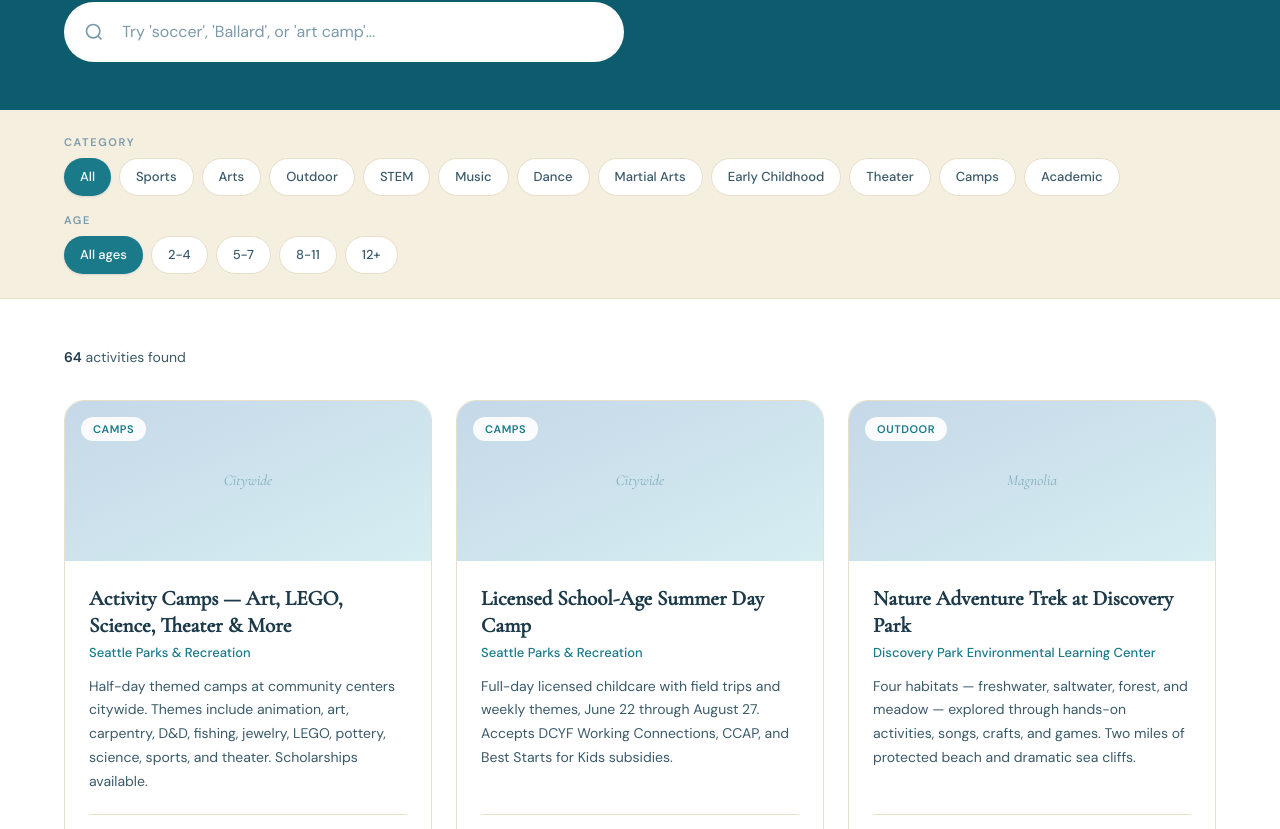
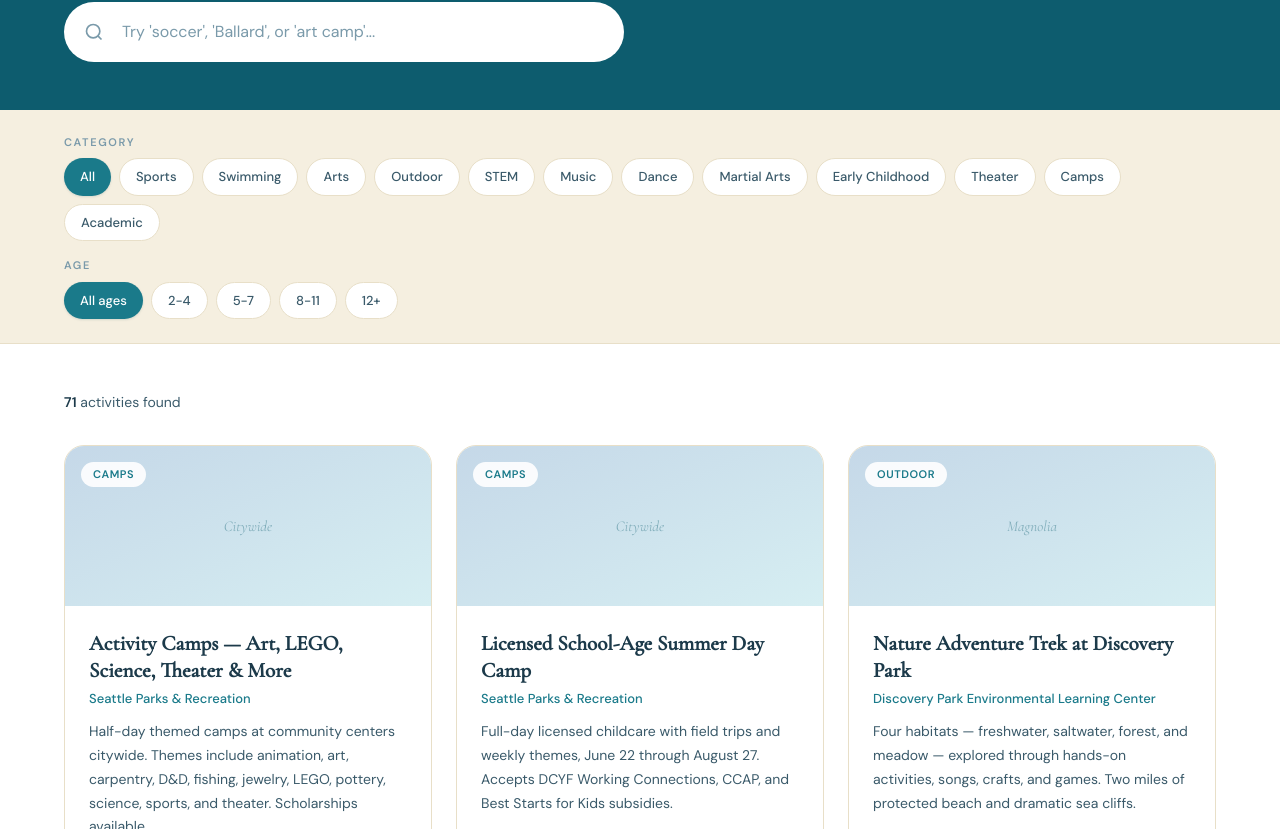
Before and after one commit to thelittlesound/littlesound-landing, a Next.js app: page /discover in a window 1280 px wide. Shown: the part 351-1180 px from the top of the page. Built offline with nearby package versions, Linux system fonts and the light colour scheme.

Commit message:
Add Swimming category: 7 Seattle providers, Discover filter, homepage card

```diff
--- a/app/components/Categories.tsx
+++ b/app/components/Categories.tsx
@@ -15,7 +15,7 @@ export default function Categories() {
     { emoji: '🧠', name: 'STEM & Academics', count: (counts['STEM'] || 0) + (counts['Academic'] || 0) },
     { emoji: '🎭', name: 'Theater & Drama',  count: counts['Theater'] || 0 },
     { emoji: '🌱', name: 'Early Childhood',  count: counts['Early Childhood'] || 0 },
-    { emoji: '🗂️', name: 'All Activities',   count: activities.length },
+    { emoji: '🏊', name: 'Swimming',          count: counts['Swimming'] || 0 },
   ];
 
   return (
--- a/app/data/activities.json
+++ b/app/data/activities.json
@@ -1,7 +1,7 @@
 [
   {
     "id": "1",
-    "title": "Activity Camps — Art, LEGO, Science, Theater & More",
+    "title": "Activity Camps \u2014 Art, LEGO, Science, Theater & More",
     "provider": "Seattle Parks & Recreation",
     "category": "Camps",
     "neighborhood": "Citywide",
@@ -35,7 +35,7 @@
     "ageMax": 12,
     "price": 350,
     "priceUnit": "week",
-    "description": "Four habitats — freshwater, saltwater, forest, and meadow — explored through hands-on activities, songs, crafts, and games. Two miles of protected beach and dramatic sea cliffs.",
+    "description": "Four habitats \u2014 freshwater, saltwater, forest, and meadow \u2014 explored through hands-on activities, songs, crafts, and games. Two miles of protected beach and dramatic sea cliffs.",
     "website": "https://www.seattle.gov/parks/learning-and-childcare/camps"
   },
   {
@@ -74,7 +74,7 @@
     "ageMax": 12,
     "price": 165,
     "priceUnit": "month",
-    "description": "Art and play combined. Alongside classes there are open-studio hours and a playroom stocked with toys and art supplies — useful when you have siblings at different ages.",
+    "description": "Art and play combined. Alongside classes there are open-studio hours and a playroom stocked with toys and art supplies \u2014 useful when you have siblings at different ages.",
     "website": "https://roaringmouse.com"
   },
   {
@@ -113,7 +113,7 @@
     "ageMax": 16,
     "price": 195,
     "priceUnit": "month",
-    "description": "A cozy home studio near Salmon Bay School — you'll know it by the fence decorated with whimsical masks. Kids make bowls, cups, vases, games, and fairy houses.",
+    "description": "A cozy home studio near Salmon Bay School \u2014 you'll know it by the fence decorated with whimsical masks. Kids make bowls, cups, vases, games, and fairy houses.",
     "website": "https://www.fayezart.com"
   },
   {
@@ -183,7 +183,7 @@
   },
   {
     "id": "15",
-    "title": "Swim Lessons — 8 Progressive Stages",
+    "title": "Swim Lessons \u2014 8 Progressive Stages",
     "provider": "YMCA of Greater Seattle",
     "category": "Sports",
     "neighborhood": "Citywide",
@@ -217,7 +217,7 @@
     "ageMax": 16,
     "price": 105,
     "priceUnit": "session",
-    "description": "Seasonal outdoor pool with Puget Sound views, a diving board, and a tube slide. Bring a bucket and shovel — the beach is right there.",
+    "description": "Seasonal outdoor pool with Puget Sound views, a diving board, and a tube slide. Bring a bucket and shovel \u2014 the beach is right there.",
     "website": "https://www.seattle.gov/parks/find/pools/colman-pool"
   },
   {
@@ -256,7 +256,7 @@
     "ageMax": 15,
     "price": 285,
     "priceUnit": "month",
-    "description": "Climbing, activities, discovery, and social time — no experience needed. Also runs school-break camps at Fremont, University District, and South Seattle gyms.",
+    "description": "Climbing, activities, discovery, and social time \u2014 no experience needed. Also runs school-break camps at Fremont, University District, and South Seattle gyms.",
     "website": "https://seattleboulderingproject.com"
   },
   {
@@ -269,12 +269,12 @@
     "ageMax": 12,
     "price": 375,
     "priceUnit": "week",
-    "description": "Creative sports games where counselors work actively alongside kids. One parent called it organized recess with great counselors — equally fun across ability levels.",
+    "description": "Creative sports games where counselors work actively alongside kids. One parent called it organized recess with great counselors \u2014 equally fun across ability levels.",
     "website": "https://www.hof-teamcamp.com"
   },
   {
     "id": "22",
-    "title": "Youth Sports Leagues — Ages 4 to 14",
+    "title": "Youth Sports Leagues \u2014 Ages 4 to 14",
     "provider": "i9 Sports Puget Sound",
     "category": "Sports",
     "neighborhood": "South Seattle",
@@ -308,12 +308,12 @@
     "ageMax": 18,
     "price": 10,
     "priceUnit": "class",
-    "description": "The city's only indoor skatepark — 6,900 square feet of ledges, manual pads, quarter pipes, banks, rails, and a vert wall. Boards, helmets, and pads provided.",
+    "description": "The city's only indoor skatepark \u2014 6,900 square feet of ledges, manual pads, quarter pipes, banks, rails, and a vert wall. Boards, helmets, and pads provided.",
     "website": "https://alltogetherskatepark.com"
   },
   {
     "id": "25",
-    "title": "Coding, AI & Robotics — CREATE Program",
+    "title": "Coding, AI & Robotics \u2014 CREATE Program",
     "provider": "Code Ninjas Seattle",
     "category": "STEM",
     "neighborhood": "North Seattle",
@@ -391,7 +391,7 @@
   },
   {
     "id": "31",
-    "title": "Private Music Lessons — 15 Instruments",
+    "title": "Private Music Lessons \u2014 15 Instruments",
     "provider": "Meter Music School",
     "category": "Music",
     "neighborhood": "Central District",
@@ -404,7 +404,7 @@
   },
   {
     "id": "32",
-    "title": "Private Lessons — Piano, Guitar, Drums, Voice",
+    "title": "Private Lessons \u2014 Piano, Guitar, Drums, Voice",
     "provider": "Off the Wall School of Music",
     "category": "Music",
     "neighborhood": "North Seattle",
@@ -438,12 +438,12 @@
     "ageMax": 18,
     "price": 165,
     "priceUnit": "month",
-    "description": "Faculty of fifteen professional working musicians. Guitar, piano, voice, ukulele, violin, woodwinds, banjo, mandolin, bass, drums, and flute — students can switch instruments.",
+    "description": "Faculty of fifteen professional working musicians. Guitar, piano, voice, ukulele, violin, woodwinds, banjo, mandolin, bass, drums, and flute \u2014 students can switch instruments.",
     "website": "https://musicfactorynw.com"
   },
   {
     "id": "35",
-    "title": "Drum Instruction — All Levels",
+    "title": "Drum Instruction \u2014 All Levels",
     "provider": "Seattle Drum School",
     "category": "Music",
     "neighborhood": "Georgetown",
@@ -456,7 +456,7 @@
   },
   {
     "id": "36",
-    "title": "Music FunTime — Early Childhood Music",
+    "title": "Music FunTime \u2014 Early Childhood Music",
     "provider": "Ballard Academy of Music and Dance",
     "category": "Music",
     "neighborhood": "Crown Hill",
@@ -482,7 +482,7 @@
   },
   {
     "id": "38",
-    "title": "Dance Classes — Ballet Through K-Pop",
+    "title": "Dance Classes \u2014 Ballet Through K-Pop",
     "provider": "American Dance Institute",
     "category": "Dance",
     "neighborhood": "Greenwood",
@@ -490,7 +490,7 @@
     "ageMax": 18,
     "price": 155,
     "priceUnit": "month",
-    "description": "One of the most diverse dance lineups in the Pacific Northwest — ballet, hip hop, K-pop, flamenco, Irish, and musical theater. Try a free class; make up missed classes free.",
+    "description": "One of the most diverse dance lineups in the Pacific Northwest \u2014 ballet, hip hop, K-pop, flamenco, Irish, and musical theater. Try a free class; make up missed classes free.",
     "website": "https://www.americandanceinstitute.com"
   },
   {
@@ -521,7 +521,7 @@
   },
   {
     "id": "41",
-    "title": "Westlake Dance — Jazz, Hip Hop, Lyrical",
+    "title": "Westlake Dance \u2014 Jazz, Hip Hop, Lyrical",
     "provider": "Westlake Dance Center",
     "category": "Dance",
     "neighborhood": "North Seattle",
@@ -534,7 +534,7 @@
   },
   {
     "id": "42",
-    "title": "Drama School — Acting, Musical Theatre & Improv",
+    "title": "Drama School \u2014 Acting, Musical Theatre & Improv",
     "provider": "Seattle Children's Theatre",
     "category": "Theater",
     "neighborhood": "Seattle Center",
@@ -555,7 +555,7 @@
     "ageMax": 18,
     "price": 425,
     "priceUnit": "session",
-    "description": "Full-scale productions for grades 1 through 12 in the Bathhouse Theatre alongside Green Lake. No auditions required — kids problem-solve staging as a team.",
+    "description": "Full-scale productions for grades 1 through 12 in the Bathhouse Theatre alongside Green Lake. No auditions required \u2014 kids problem-solve staging as a team.",
     "website": "https://seattlepublictheater.org"
   },
   {
@@ -594,7 +594,7 @@
     "ageMax": 16,
     "price": 165,
     "priceUnit": "month",
-    "description": "Kids learn both striking and grappling — the combination that matters for real self-defense. Programs designed around focus, discipline, and rank advancement.",
+    "description": "Kids learn both striking and grappling \u2014 the combination that matters for real self-defense. Programs designed around focus, discipline, and rank advancement.",
     "website": "https://mkgseattle.com/kids-karate-martial-arts/"
   },
   {
@@ -612,7 +612,7 @@
   },
   {
     "id": "48",
-    "title": "YMCA Karate — Graded Skill Series",
+    "title": "YMCA Karate \u2014 Graded Skill Series",
     "provider": "YMCA of Greater Seattle",
     "category": "Martial Arts",
     "neighborhood": "Citywide",
@@ -659,12 +659,12 @@
     "ageMax": 5,
     "price": 285,
     "priceUnit": "week",
-    "description": "Games, activities, and animal encounters with routes kept short for little legs. Each day has a theme — colors, numbers, families. Half day for 3-4s, full day for 4-5s.",
+    "description": "Games, activities, and animal encounters with routes kept short for little legs. Each day has a theme \u2014 colors, numbers, families. Half day for 3-4s, full day for 4-5s.",
     "website": "https://zoo.org/programs/"
   },
   {
     "id": "52",
-    "title": "Zoo Camps — Tiny Turtles to Eco Explorers",
+    "title": "Zoo Camps \u2014 Tiny Turtles to Eco Explorers",
     "provider": "Woodland Park Zoo",
     "category": "Outdoor",
     "neighborhood": "Phinney Ridge",
@@ -677,7 +677,7 @@
   },
   {
     "id": "53",
-    "title": "Itty Bitty Camps — Parent & Child Nature",
+    "title": "Itty Bitty Camps \u2014 Parent & Child Nature",
     "provider": "Itty Bitty Camps",
     "category": "Early Childhood",
     "neighborhood": "Magnolia",
@@ -768,7 +768,7 @@
   },
   {
     "id": "60",
-    "title": "Summer Camp — Academic & Arts Blocks",
+    "title": "Summer Camp \u2014 Academic & Arts Blocks",
     "provider": "The Northwest School",
     "category": "Academic",
     "neighborhood": "Capitol Hill",
@@ -830,5 +830,96 @@
     "priceUnit": "week",
     "description": "Multilingual coaches teach ballet, ribbon, hoops, and tumbling alongside free play, games, and crafts. Only one week offered per age group in July.",
     "website": "https://www.evergreenrhythmics.com"
+  },
+  {
+    "id": "65",
+    "title": "Year-Round Swim Lessons",
+    "provider": "Goldfish Swim School",
+    "category": "Swimming",
+    "neighborhood": "Shoreline",
+    "ageMin": 0,
+    "ageMax": 12,
+    "price": 200,
+    "priceUnit": "month",
+    "description": "Year-round lessons in a warm 90\u00b0F pool with a 4:1 student-to-instructor ratio. Programs range from Aqua Babies through competitive preparation, focused on water safety and building confidence.",
+    "website": "https://goldfishswimschool.com/shoreline/"
+  },
+  {
+    "id": "66",
+    "title": "Group & Private Swim Lessons",
+    "provider": "YMCA of Greater Seattle",
+    "category": "Swimming",
+    "neighborhood": "Citywide",
+    "ageMin": 0,
+    "ageMax": 13,
+    "price": 120,
+    "priceUnit": "session",
+    "description": "Eight-stage progressive swim curriculum at 10+ locations across Seattle. Group and private lessons available for all skill levels, from water introduction through stroke refinement. Financial assistance available.",
+    "website": "https://www.seattleymca.org/programs/swim/lessons"
+  },
+  {
+    "id": "67",
+    "title": "Private & Semi-Private Swim Instruction",
+    "provider": "Seattle Swim Academy",
+    "category": "Swimming",
+    "neighborhood": "Magnolia",
+    "ageMin": 4,
+    "ageMax": 14,
+    "price": 760,
+    "priceUnit": "session",
+    "description": "Small-group and private swim instruction at indoor pools in Magnolia and Crown Hill. Sold in packages of 8 lessons (summer) or 10 lessons (fall/winter/spring). Experienced coaches, individualized feedback.",
+    "website": "https://www.seattleswimacademy.com/"
+  },
+  {
+    "id": "68",
+    "title": "Youth Swim Lessons",
+    "provider": "Seattle University Aquatics",
+    "category": "Swimming",
+    "neighborhood": "Capitol Hill",
+    "ageMin": 3,
+    "ageMax": 13,
+    "price": 40,
+    "priceUnit": "lesson",
+    "description": "Small-group swim lessons at Seattle University's indoor pool for ages 3\u201313. Focused on stroke development, water safety, and building confidence in the water.",
+    "website": "https://www.seattleu.edu/recreation/aquatics/"
+  },
+  {
+    "id": "69",
+    "title": "Pool & Beach Swim Lessons",
+    "provider": "Seattle Parks & Recreation",
+    "category": "Swimming",
+    "neighborhood": "Citywide",
+    "ageMin": 0,
+    "ageMax": 17,
+    "price": 6,
+    "priceUnit": "lesson",
+    "description": "Group swim lessons at Rainier Beach Pool, Mounger Pool, and Colman Pool for ages 6 months and up. Free beach swim lessons for ages 6\u201316 at all lifeguarded beaches each summer.",
+    "website": "https://www.seattle.gov/parks/find/swimming-lessons-and-classes"
+  },
+  {
+    "id": "70",
+    "title": "Semi-Private & Private Swim Lessons",
+    "provider": "SwimGuru",
+    "category": "Swimming",
+    "neighborhood": "North Seattle",
+    "ageMin": 0,
+    "ageMax": 12,
+    "price": 180,
+    "priceUnit": "month",
+    "description": "Flexible-schedule semi-private and private swim instruction in North Seattle and the Eastside. Monthly packages for all levels from water introduction through competitive stroke work.",
+    "website": "https://www.swim.guru/"
+  },
+  {
+    "id": "71",
+    "title": "Year-Round Swim Lessons & Open Swim",
+    "provider": "Blue Ridge Swimming Pool",
+    "category": "Swimming",
+    "neighborhood": "Crown Hill",
+    "ageMin": 2,
+    "ageMax": 18,
+    "price": 105,
+    "priceUnit": "month",
+    "description": "Community pool in Crown Hill offering year-round swim lessons in small classes for ages 2 and up. Monthly membership-based pricing with open swim times for families.",
+    "website": "https://www.blueridgepool.org/"
   }
 ]
--- a/app/discover/page.tsx
+++ b/app/discover/page.tsx
@@ -3,7 +3,7 @@
 import { useState, useMemo } from 'react';
 import activities from '../data/activities.json';
 
-const CATEGORIES = ['All', 'Sports', 'Arts', 'Outdoor', 'STEM', 'Music', 'Dance', 'Martial Arts', 'Early Childhood', 'Theater', 'Camps', 'Academic'];
+const CATEGORIES = ['All', 'Sports', 'Swimming', 'Arts', 'Outdoor', 'STEM', 'Music', 'Dance', 'Martial Arts', 'Early Childhood', 'Theater', 'Camps', 'Academic'];
 
 const AGE_GROUPS = [
   { label: 'All ages', min: 0, max: 18 },
```
